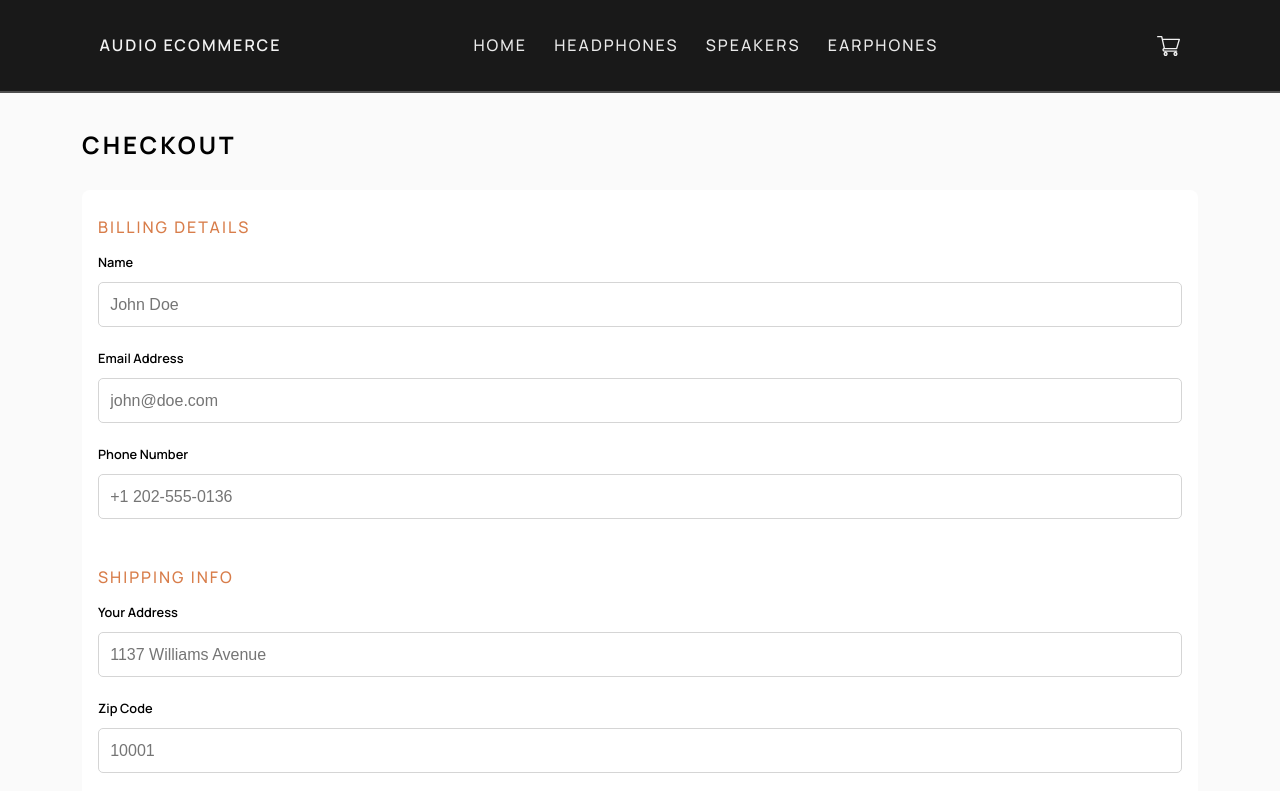
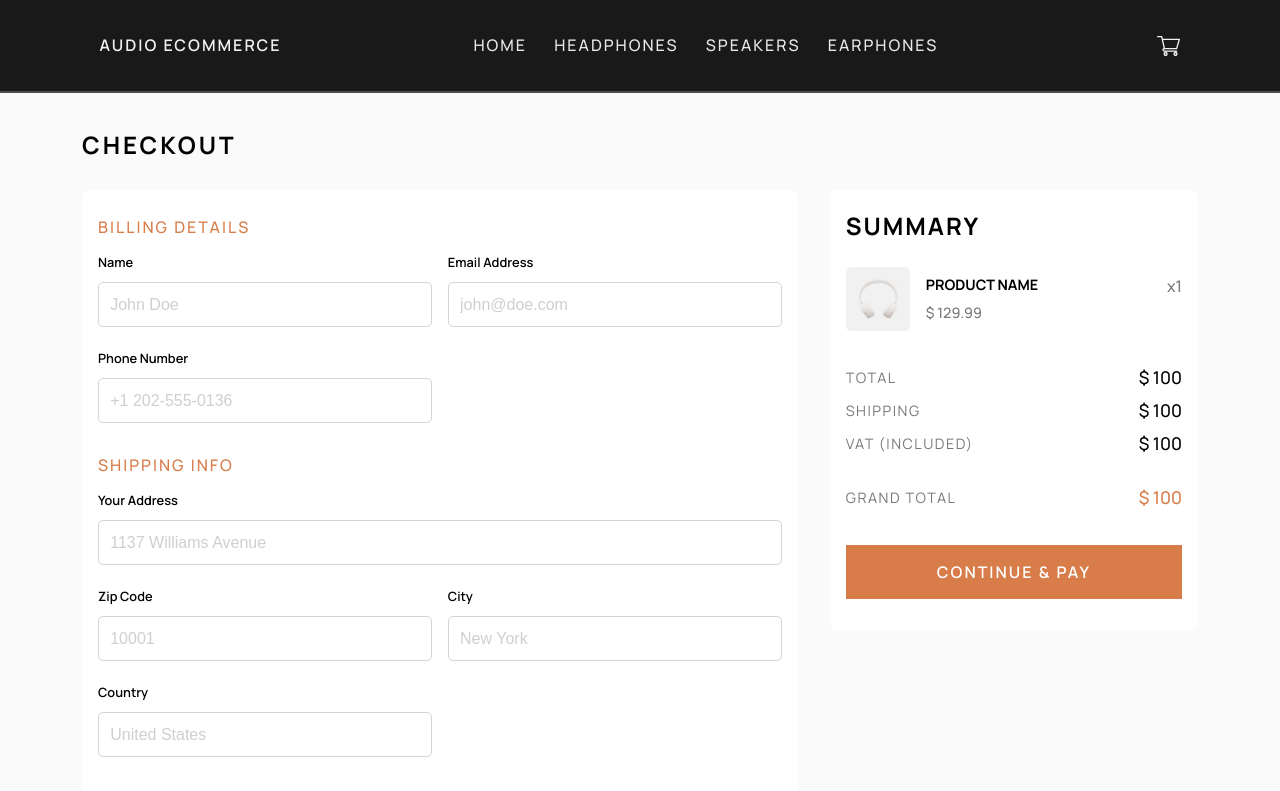
Before and after one commit to Dmitriy24S/audio-ecommerce-app, a Next.js app: page /checkout in a window 1280 px wide. Shown: the top 791 px of the page. Built offline with nearby package versions, Linux system fonts and the light colour scheme.

Commit message:
style: checkout form & summary - desktop style

```diff
--- a/src/components/Checkout/Checkout.module.css
+++ b/src/components/Checkout/Checkout.module.css
@@ -14,3 +14,10 @@
   /* TODO: refactor CSS - fix repeat ? */
   margin-bottom: 1.5rem;
 }
+
+@media (min-width: 980px) {
+  .checkoutContainer {
+    display: flex;
+    align-items: flex-start;
+  }
+}
--- a/src/components/Checkout/Checkout.tsx
+++ b/src/components/Checkout/Checkout.tsx
@@ -59,8 +59,10 @@ const Checkout = () => {
   return (
     <form className={styles.checkoutForm} onSubmit={handleSubmit(onSubmit)}>
       <h2 className={styles.title}>Checkout</h2>
-      <CheckoutForm register={register} errors={errors} />
-      <CheckoutSummary />
+      <div className={styles.checkoutContainer}>
+        <CheckoutForm register={register} errors={errors} />
+        <CheckoutSummary />
+      </div>
     </form>
   )
 }
--- a/src/components/CheckoutForm/CheckoutForm.module.css
+++ b/src/components/CheckoutForm/CheckoutForm.module.css
@@ -44,6 +44,7 @@
 .inputContainer input::placeholder {
   font-size: 1rem;
   font-weight: 400;
+  color: var(--grayMedium);
 }
 
 .inputContainer input:focus-visible,
@@ -106,3 +107,39 @@ input.inputError {
   color: rgb(205, 8, 8);
   font-size: 0.9rem;
 }
+
+@media (min-width: 634px) {
+  .inputContainer {
+    margin-bottom: 0;
+  }
+  .billing {
+    display: grid;
+    grid-gap: 1rem;
+    grid-template-columns: 1fr 1fr;
+  }
+  .shipping {
+    display: grid;
+    grid-gap: 1rem;
+    grid-template-areas:
+      'a a'
+      'b c'
+      'd .';
+    grid-template-columns: 1fr 1fr;
+  }
+  /* .shipping:nth-child(1) {
+    grid-area: 'a';
+  }
+  .shipping:first-child {
+    grid-area: 'a';
+  } */
+  .shipping .inputContainer:nth-of-type(1) {
+    grid-area: a;
+  }
+}
+
+@media (min-width: 980px) {
+  .fieldsContainer {
+    margin-right: 2rem;
+    flex: 1;
+  }
+}
--- a/src/components/CheckoutForm/CheckoutForm.tsx
+++ b/src/components/CheckoutForm/CheckoutForm.tsx
@@ -26,6 +26,7 @@ const CheckoutForm = ({ register, errors }: IProps) => {
     <div className={styles.fieldsContainer}>
       <fieldset className={styles.field}>
         <legend> Billing Details</legend>
+        <div className={styles.billing}>
           <div className={styles.inputContainer}>
             <label htmlFor='name'>Name</label>
             <input
@@ -65,9 +66,11 @@ const CheckoutForm = ({ register, errors }: IProps) => {
               {errors.phone?.message}
             </p>
           </div>
+        </div>
       </fieldset>
       <fieldset className={styles.field}>
         <legend>Shipping Info</legend>
+        <div className={styles.shipping}>
           <div className={styles.inputContainer}>
             <label htmlFor='address'>Your Address</label>
             <input
@@ -119,6 +122,7 @@ const CheckoutForm = ({ register, errors }: IProps) => {
             <p role='alert' className={styles.inputErrorMsg}>
               {errors.country?.message}
             </p>
+          </div>
         </div>
       </fieldset>
       <fieldset className={styles.field}>
--- a/src/components/CheckoutSummary/CheckoutSummary.module.css
+++ b/src/components/CheckoutSummary/CheckoutSummary.module.css
@@ -17,6 +17,10 @@
   align-items: center;
   margin-bottom: 2rem;
 }
+.productImage {
+  /* border-radius: 8px; */
+  border-radius: 5px;
+}
 .productDetails {
   margin-left: 1rem;
   width: 100%;
@@ -29,6 +33,7 @@
 .productName {
   text-transform: uppercase;
   font-weight: 700;
+  width: 80%;
 }
 .productQty {
   font-size: 1rem;
@@ -41,6 +46,7 @@
 .priceDetail {
   display: flex;
   justify-content: space-between;
+  align-items: center;
   margin-bottom: 0.2rem;
 }
 .priceDetail:last-of-type {
@@ -67,3 +73,10 @@
 .orderButton {
   width: 100%;
 }
+
+/* TODO: refactor CSS width unify const.? */
+@media (min-width: 980px) {
+  .summaryContainer {
+    width: 33%;
+  }
+}
```
Lines whose indentation alone changed are shown as unchanged.
